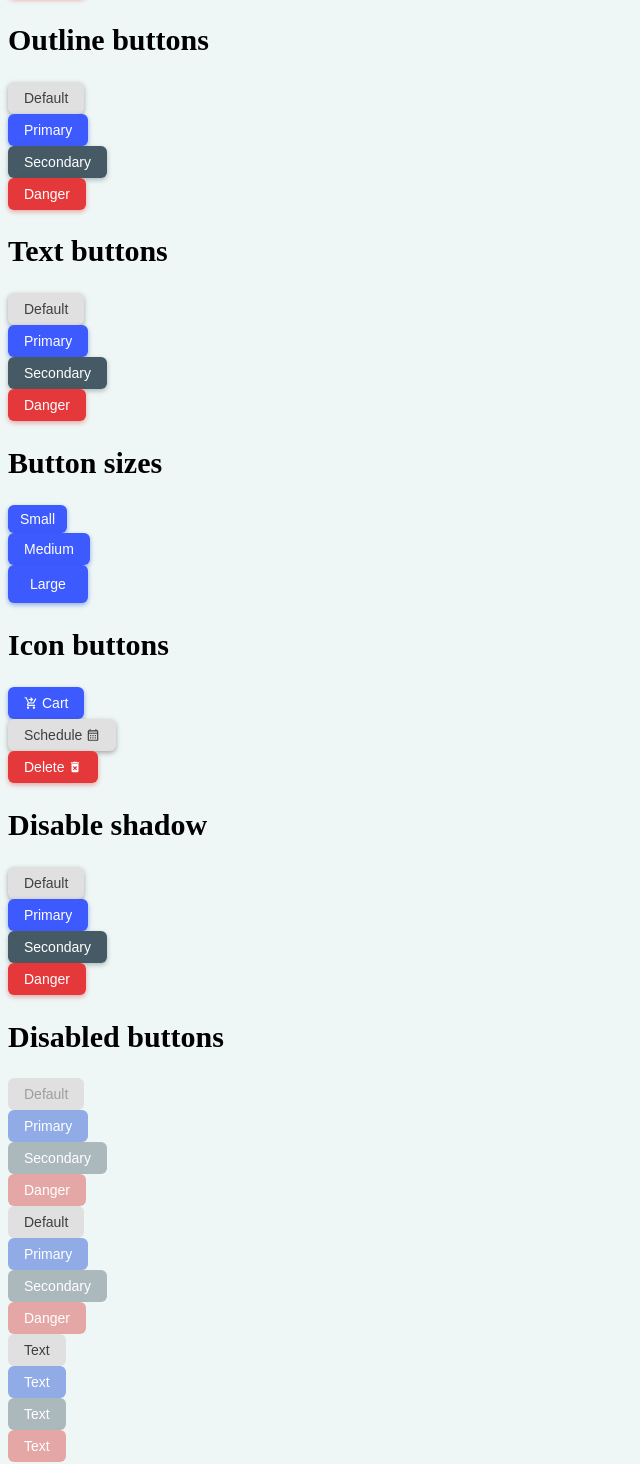
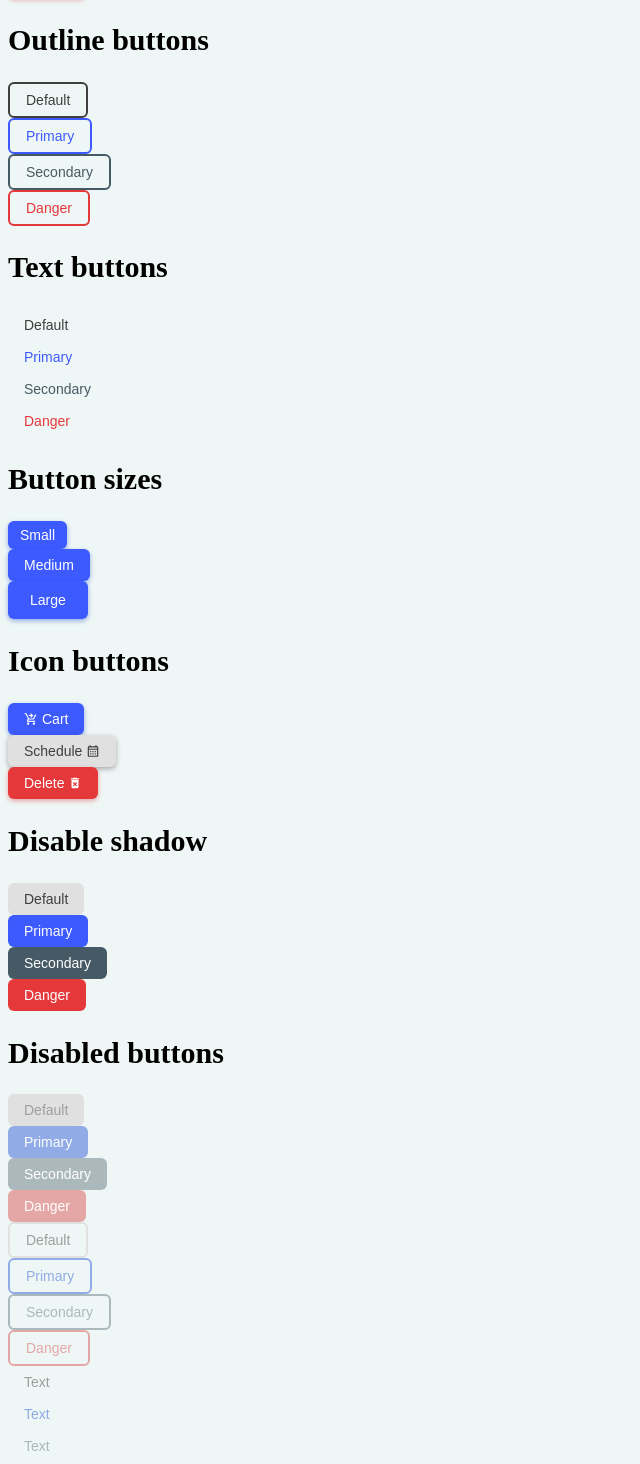
Before and after one commit to bxbdev/next-button-component, a Next.js app: page / in a window 1280 px wide. Shown: the part 286-1750 px from the top of the page, without its empty margins (0-640 px from the left). Built offline with nearby package versions, Linux system fonts and the light colour scheme.

Commit message:
renamed variant, disableShadow to $variant and $disableShadow to fix a complain on DevTool.

```diff
--- a/pages/index.tsx
+++ b/pages/index.tsx
@@ -1,10 +1,7 @@
-import { useState } from "react"
 import type { NextPage } from "next"
 import Button from "@/components/button"
 import { MdShoppingCartCheckout, MdOutlineCalendarMonth, MdDeleteForever } from "react-icons/md";
 import Title from "@/components/title"
-import ThemeProvider from '@/components/ThemeProvider'
-import ThemeSwitcher from '@/components/ThemeSwitcher'
 
 const Home: NextPage = () => {
 
@@ -43,28 +40,28 @@ const Home: NextPage = () => {
         <Title>Outline buttons</Title>
         <div className="flex flex-wrap items-center gap-8">
           <Button
-            variant="outline"
+            $variant="outline"
             color="default"
             onClick={() => console.log("You clicked default")}
           >
             Default
           </Button>
           <Button
-            variant="outline"
+            $variant="outline"
             color="primary"
             onClick={() => console.log("You clicked primary")}
           >
             Primary
           </Button>
           <Button
-            variant="outline"
+            $variant="outline"
             color="secondary"
             onClick={() => console.log("You clicked secondary")}
           >
             Secondary
           </Button>
           <Button
-            variant="outline"
+            $variant="outline"
             color="danger"
             onClick={() => console.log("You clicked danger")}
           >
@@ -77,27 +74,27 @@ const Home: NextPage = () => {
         <Title>Text buttons</Title>
         <div className="flex flex-wrap items-center gap-8">
           <Button
-            variant="text"
+            $variant="text"
             onClick={() => console.log("You clicked default")}
           >
             Default
           </Button>
           <Button
-            variant="text"
+            $variant="text"
             color="primary"
             onClick={() => console.log("You clicked primary")}
           >
             Primary
           </Button>
           <Button
-            variant="text"
+            $variant="text"
             color="secondary"
             onClick={() => console.log("You clicked secondary")}
           >
             Secondary
           </Button>
           <Button
-            variant="text"
+            $variant="text"
             color="danger"
             onClick={() => console.log("You clicked danger")}
           >
@@ -165,28 +162,28 @@ const Home: NextPage = () => {
         <Title>Disable shadow</Title>
         <div className="flex flex-wrap items-center gap-8">
           <Button
-            disableShadow
+            $disableShadow
             onClick={() => console.log("You clicked default")}
           >
             Default
           </Button>
           <Button
             color="primary"
-            disableShadow
+            $disableShadow
             onClick={() => console.log("You clicked primary")}
           >
             Primary
           </Button>
           <Button
             color="secondary"
-            disableShadow
+            $disableShadow
             onClick={() => console.log("You clicked secondary")}
           >
             Secondary
           </Button>
           <Button
             color="danger"
-            disableShadow
+            $disableShadow
             onClick={() => console.log("You clicked danger")}
           >
             Danger
@@ -226,27 +223,27 @@ const Home: NextPage = () => {
 
         <div className="flex flex-wrap items-center gap-8">
           <Button
-            variant="outline"
+            $variant="outline"
             disabled
           >
             Default
           </Button>
           <Button
-            variant="outline"
+            $variant="outline"
             color="primary"
             disabled
           >
             Primary
           </Button>
           <Button
-            variant="outline"
+            $variant="outline"
             color="secondary"
             disabled
           >
             Secondary
           </Button>
           <Button
-            variant="outline"
+            $variant="outline"
             color="danger"
             disabled
           >
@@ -257,27 +254,27 @@ const Home: NextPage = () => {
 
         <div className="flex flex-wrap items-center gap-8">
           <Button
-            variant="text"
+            $variant="text"
             disabled
           >
             Text
           </Button>
           <Button
-            variant="text"
+            $variant="text"
             color="primary"
             disabled
           >
             Text
           </Button>
           <Button
-            variant="text"
+            $variant="text"
             color="secondary"
             disabled
           >
             Text
           </Button>
           <Button
-            variant="text"
+            $variant="text"
             color="danger"
             disabled
           >
```
